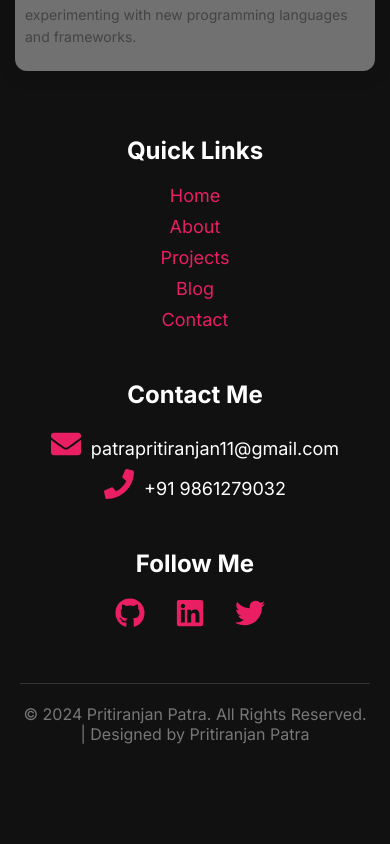
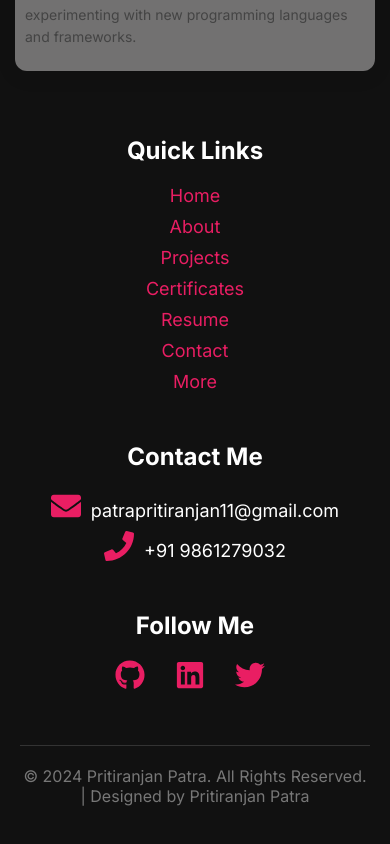
Before and after one commit to PritiranjanPatra2/My-Postfolio, a React (Vite) app: page /more in a window 390 px wide. Shown: the part 752-1596 px from the top of the page. Before the commit the page ends 1546 px from the top, so only its background shows below. Built offline with nearby package versions, Linux system fonts and the light colour scheme.

Commit message:
Add responsiveness

```diff
--- a/src/components/Footer/Footer.css
+++ b/src/components/Footer/Footer.css
@@ -79,9 +79,9 @@
   font-size: 16px;
   color: #777;
 }
-  .footer-contact p{
+
+.footer-contact p {
   display: flex;
-    /* flex-direction: column; */
   align-items: center;
   justify-content: center;
 }
--- a/src/components/Footer/Footer.jsx
+++ b/src/components/Footer/Footer.jsx
@@ -1,4 +1,5 @@
 import React from 'react';
+import { Link } from 'react-router-dom';
 import './Footer.css';
 import { FaGithub, FaLinkedin, FaTwitter, FaEnvelope, FaPhone } from 'react-icons/fa';
 
@@ -9,11 +10,13 @@ function Footer() {
         <div className="footer-nav">
           <h2>Quick Links</h2>
           <ul>
-            <li><a href="/home">Home</a></li>
-            <li><a href="/about">About</a></li>
-            <li><a href="/projects">Projects</a></li>
-            <li><a href="/blog">Blog</a></li>
-            <li><a href="/contact">Contact</a></li>
+            <li><Link to="/home">Home</Link></li>
+            <li><Link to="/about">About</Link></li>
+            <li><Link to="/projects">Projects</Link></li>
+            <li><Link to="/certificates">Certificates</Link></li>
+            <li><Link to="/resume">Resume</Link></li>
+            <li><Link to="/contact">Contact</Link></li>
+            <li><Link to="/more">More</Link></li>
           </ul>
         </div>
 
```
Lines whose indentation alone changed are shown as unchanged.
